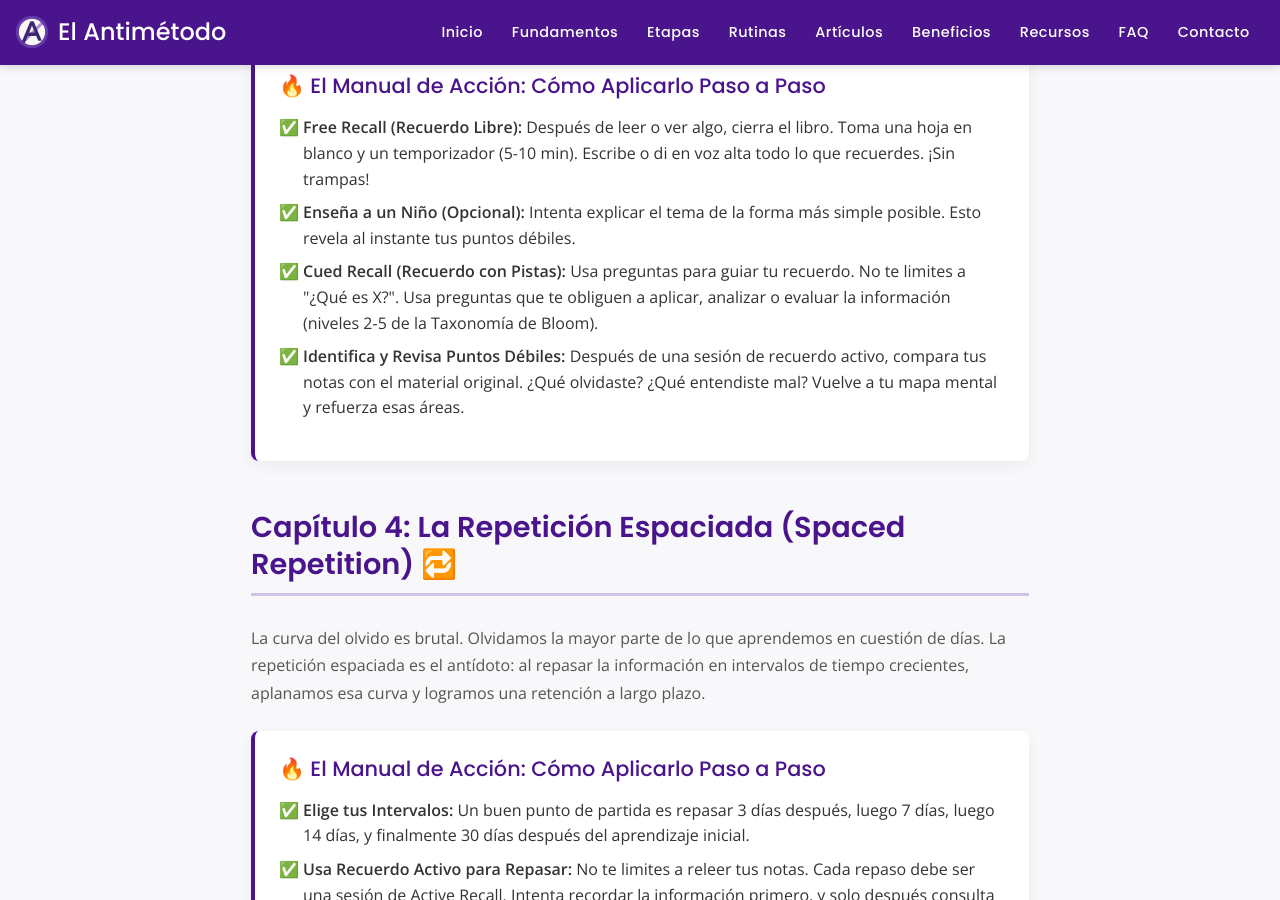
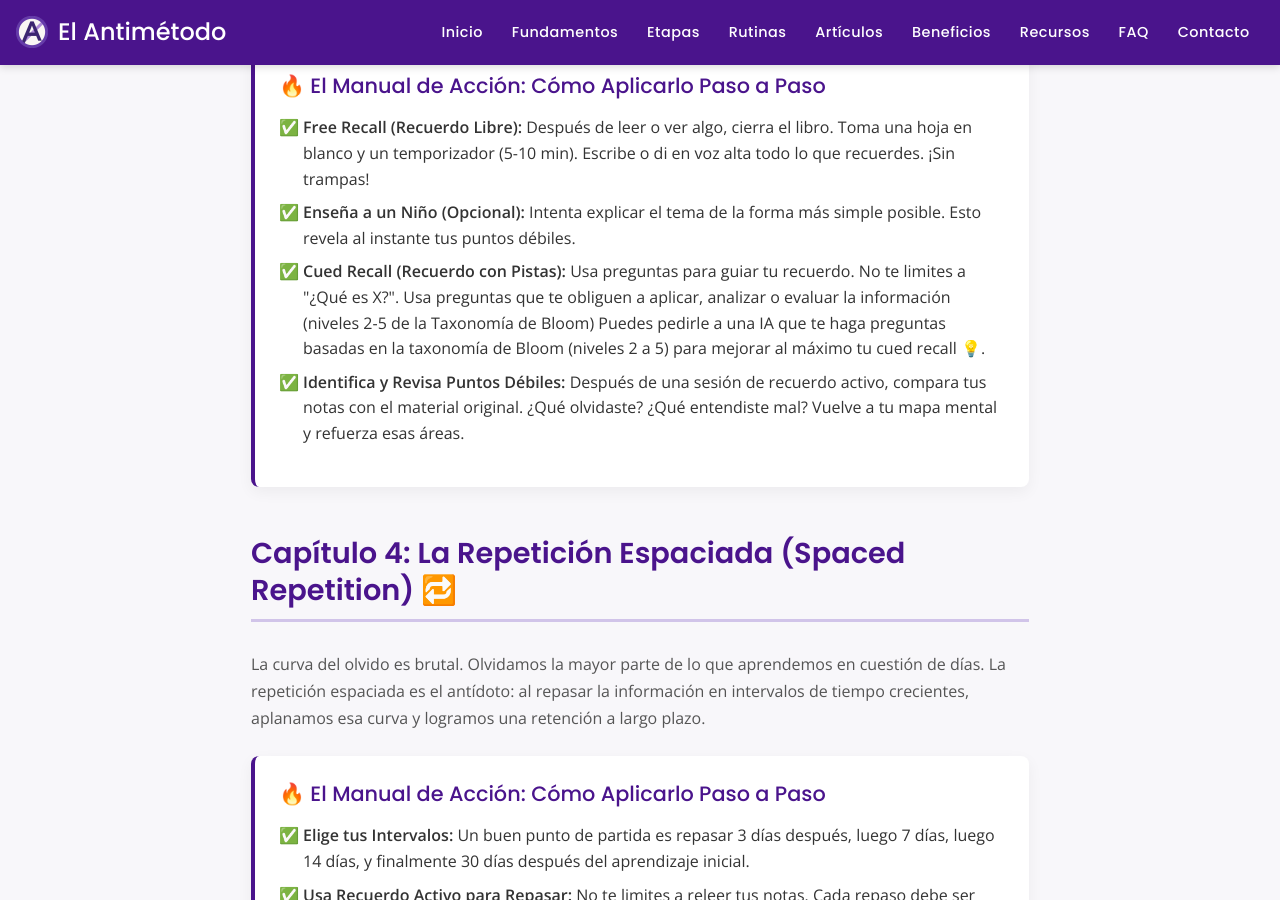
Before and after one commit to LuiseM93/ElAntimetodo, a Jekyll site: the page built from guia-aprendizaje-efectivo.md, in a window 1280 px wide and 900 px high, scrolled down 2232 px. Built offline with Jekyll 4.4.1, drawn with Linux system fonts in a browser that asks for light colours.

Commit message:
Update guia-aprendizaje-efectivo.md

```diff
--- a/guia-aprendizaje-efectivo.md
+++ b/guia-aprendizaje-efectivo.md
@@ -131,7 +131,7 @@ description: Una guía científica y paso a paso para aprender y estudiar cualqu
     <ul>
       <li><strong>Free Recall (Recuerdo Libre):</strong> Después de leer o ver algo, cierra el libro. Toma una hoja en blanco y un temporizador (5-10 min). Escribe o di en voz alta todo lo que recuerdes. ¡Sin trampas!</li>
       <li><strong>Enseña a un Niño (Opcional):</strong> Intenta explicar el tema de la forma más simple posible. Esto revela al instante tus puntos débiles.</li>
-      <li><strong>Cued Recall (Recuerdo con Pistas):</strong> Usa preguntas para guiar tu recuerdo. No te limites a "¿Qué es X?". Usa preguntas que te obliguen a aplicar, analizar o evaluar la información (niveles 2-5 de la Taxonomía de Bloom).</li>
+      <li><strong>Cued Recall (Recuerdo con Pistas):</strong> Usa preguntas para guiar tu recuerdo. No te limites a "¿Qué es X?". Usa preguntas que te obliguen a aplicar, analizar o evaluar la información (niveles 2-5 de la Taxonomía de Bloom) Puedes pedirle a una IA que te haga preguntas basadas en la taxonomía de Bloom (niveles 2 a 5) para mejorar al máximo tu cued recall 💡.</li>
       <li><strong>Identifica y Revisa Puntos Débiles:</strong> Después de una sesión de recuerdo activo, compara tus notas con el material original. ¿Qué olvidaste? ¿Qué entendiste mal? Vuelve a tu mapa mental y refuerza esas áreas.</li>
     </ul>
   </div>
```
